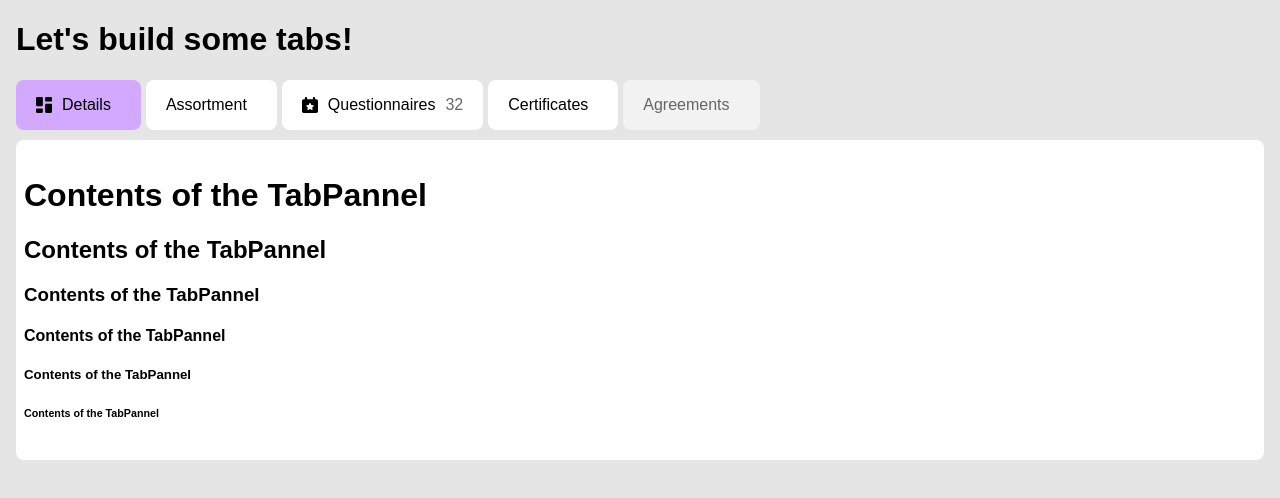
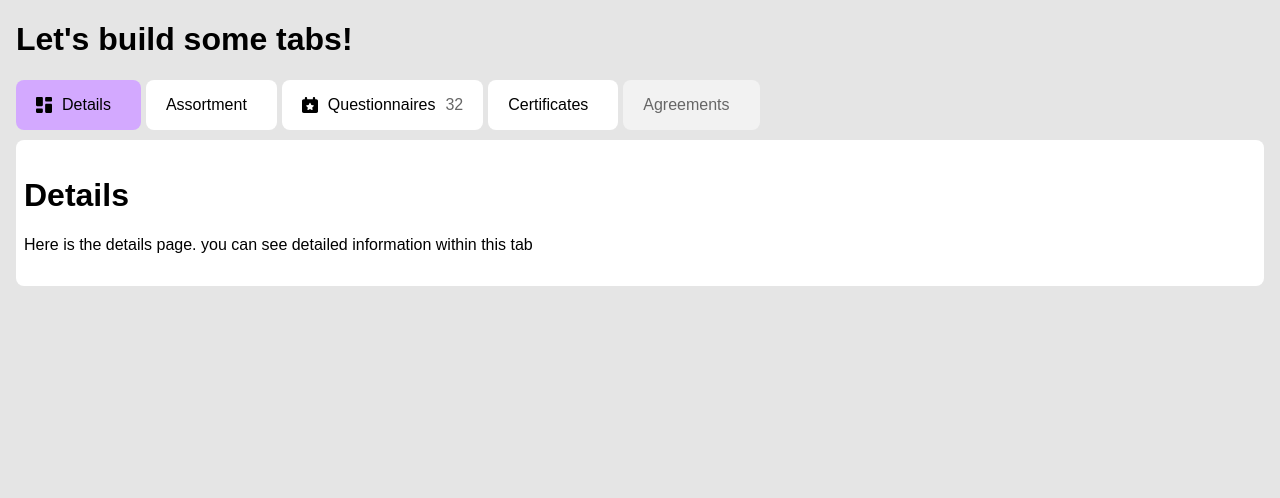
Before and after one commit to justlucdewit/nfo-test-2026, a Vue app: page / in a window 1280 px wide. Shown: the top 498 px of the page. Built offline with nearby package versions, Linux system fonts and the light colour scheme.

Commit message:
Implement passing tab content as slots

```diff
--- a/src/App.vue
+++ b/src/App.vue
@@ -48,7 +48,21 @@ const tabs = [
 	<TabbedContent
 		:tabs="tabs"
 		tabAllignment="left"
-	/>
+	>
+		<template #details>
+			<h1>Details</h1>
+			<p>
+				Here is the details page. you can see detailed information within this tab
+			</p>
+		</template>
+
+		<template #assortment>
+			<h1>Assortment</h1>
+			<p>
+				The entire assortment will be listed in this tab
+			</p>
+		</template>
+	</TabbedContent>
 </template>
 
 <style lang="scss">
--- a/src/components/TabbedContent.vue
+++ b/src/components/TabbedContent.vue
@@ -1,5 +1,5 @@
 <script setup>
-import { ref, defineProps } from 'vue';
+import { computed, ref, defineProps } from 'vue';
 
 const props = defineProps({
   tabs: {
@@ -13,6 +13,9 @@ const props = defineProps({
 })
 
 const tabSelectionIndex = ref(0);
+const activeTabSlot = computed(() =>
+    props.tabs?.[tabSelectionIndex.value]?.title?.toLowerCase()
+);
 
 // Function to select a tab unless its disabled
 const selectTabByIndex = (tab, i) => {
@@ -50,12 +53,7 @@ const selectTabByIndex = (tab, i) => {
     </div>
 
     <div id="content">
-        <h1>Contents of the TabPannel</h1>
-        <h2>Contents of the TabPannel</h2>
-        <h3>Contents of the TabPannel</h3>
-        <h4>Contents of the TabPannel</h4>
-        <h5>Contents of the TabPannel</h5>
-        <h6>Contents of the TabPannel</h6>
+        <slot :name="activeTabSlot" />
     </div>
 </template>
 
```
Also changed, not shown: 8 other files (tests, documents, lock files or other folders).
